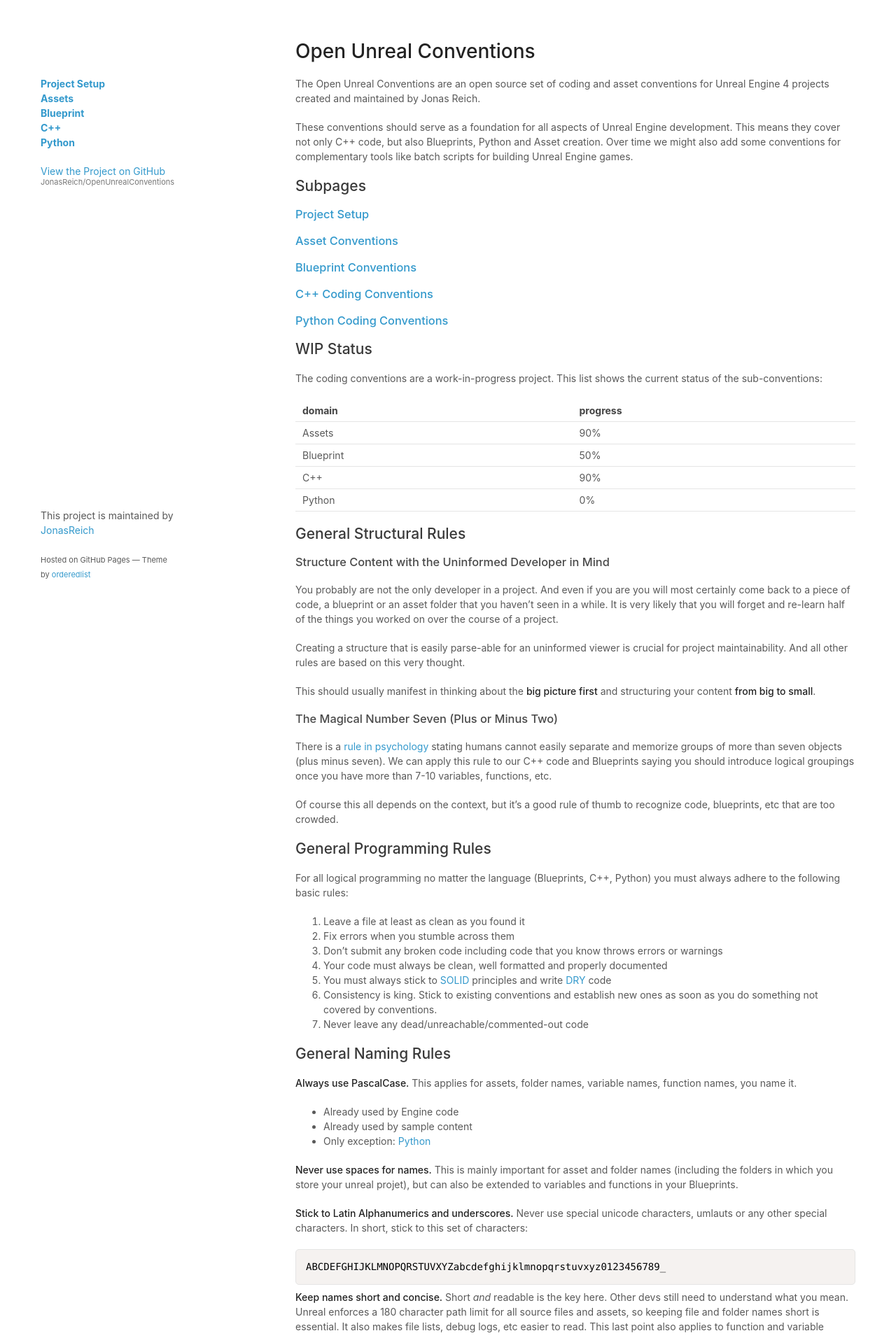
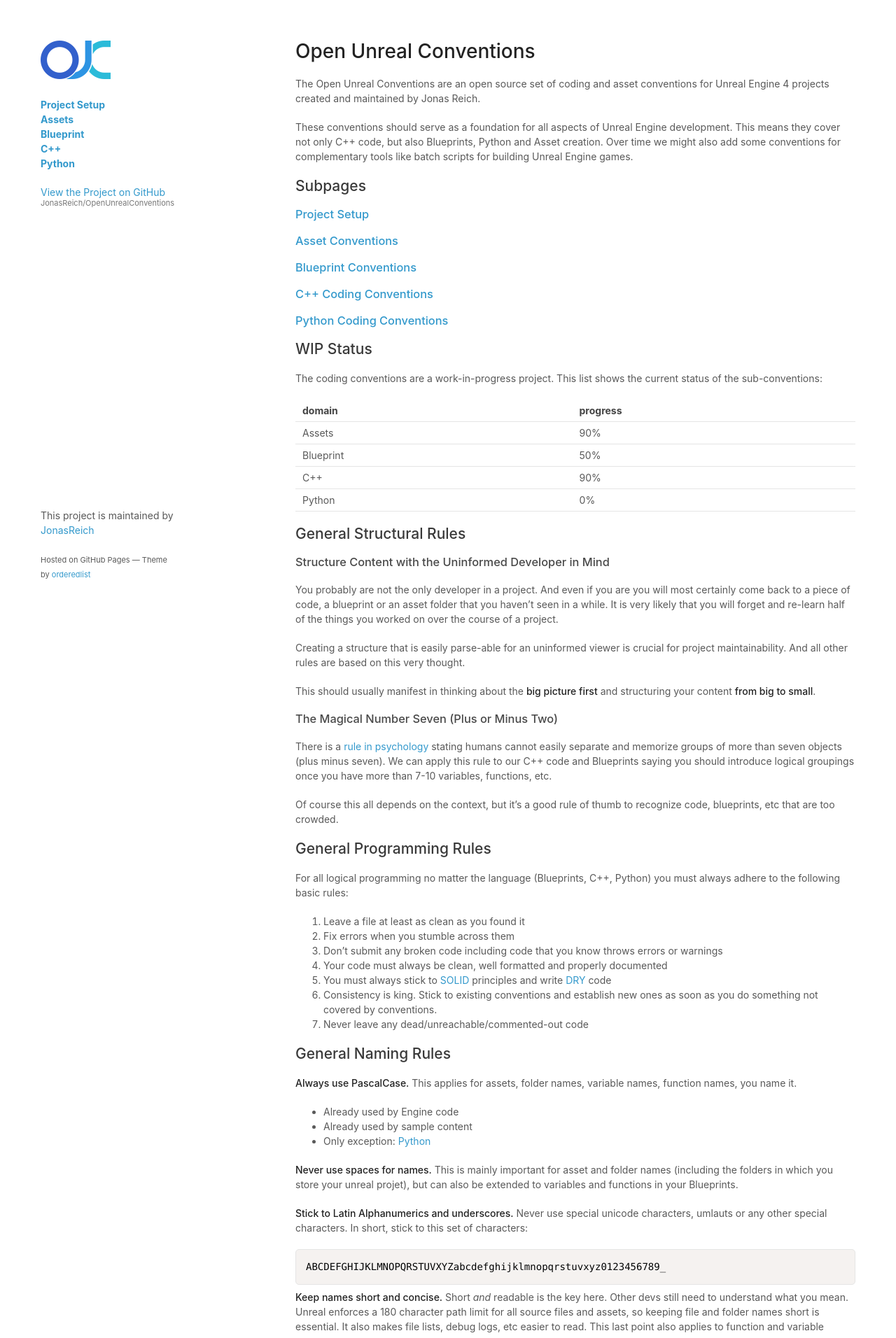
Before and after one commit to JonasReich/OpenUnrealConventions, a Jekyll site: the page built from README.md, in a window 1280 px wide. Shown: the top 1912 px of the page at 70% size. Built offline with Jekyll 4.4.1, drawn with Linux system fonts in a browser that asks for light colours; our own code applies the rules of GitHub Pages for plain Markdown files; a script that is not in the unit is left out; the repository's description, which GitHub fills in, is left out.

Commit message:
Fixed logo link and margins

```diff
--- a/_layouts/default.html
+++ b/_layouts/default.html
@@ -20,7 +20,7 @@
       <header>
         <h1>
           <a href="{{ "/" | absolute_url }}">
-            <img src="{{ /assets/img/ouc.png }}"></img>
+            <img src="{{ "/" | absolute_url }}/assets/img/ouc.png"></img>
           </a>
         </h1>
 
```
Also changed, not shown: assets/img/ouc.png.
